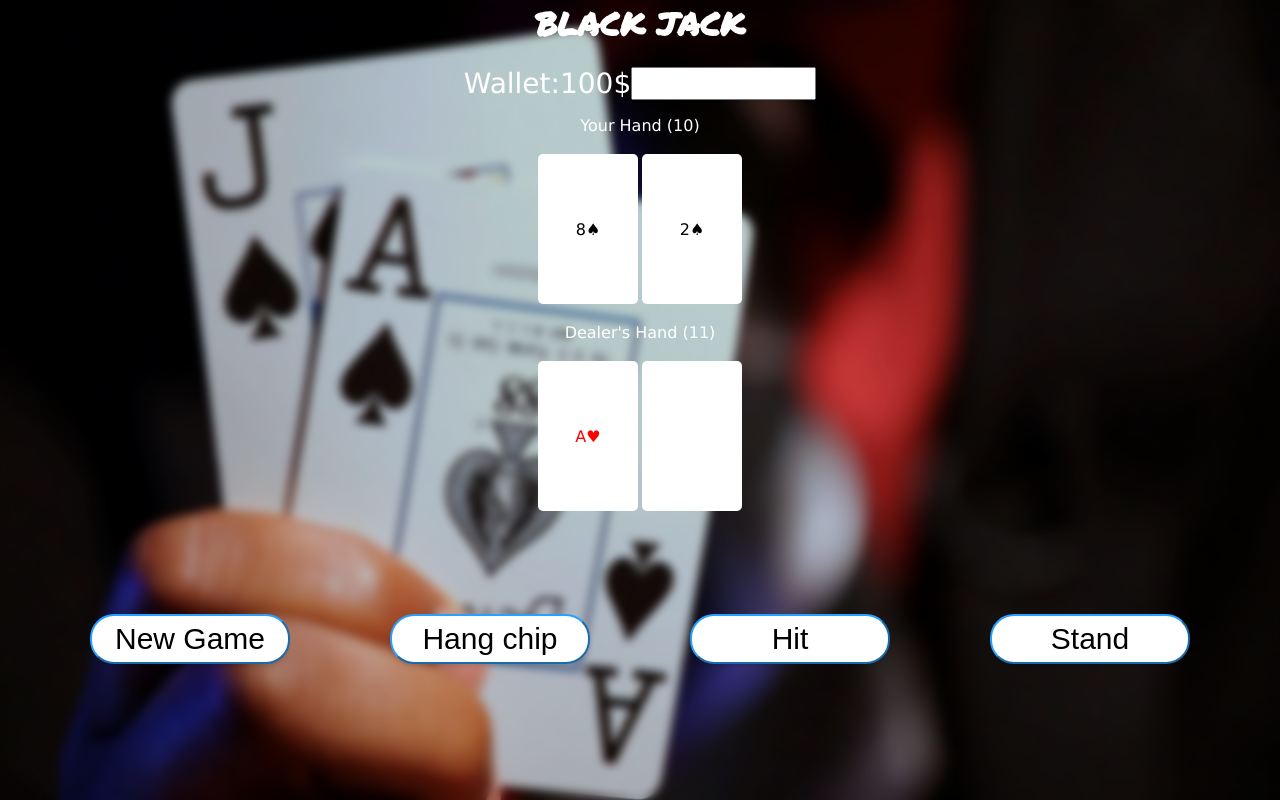
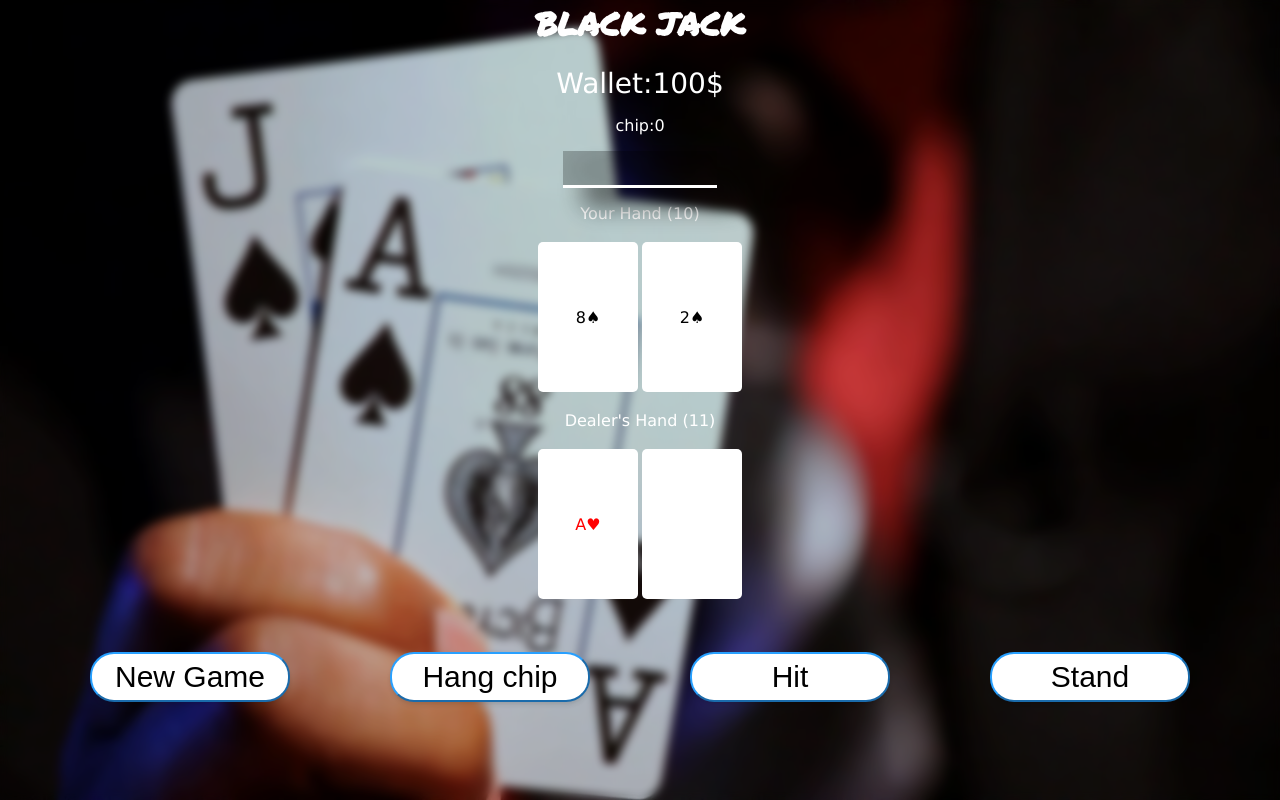
Before and after one commit to dlatldhs/BLACK-JACK, a React (Create React App) app: page / in a window 1280 px wide. Built offline with nearby package versions, Linux system fonts and the light colour scheme.

Commit message:
디자인 완성!

```diff
--- a/src/blackjack.css
+++ b/src/blackjack.css
@@ -29,7 +29,7 @@ button {
     justify-content: center;
     align-items: center;
 
-    margin-top: 100px;
+    margin-top: 50px;
 
 }
 #bottom_btn {
@@ -92,6 +92,23 @@ p {
     display: flex;
     justify-content: center;
 }
+
+input {
+    width: 150px;
+    height: auto;
+    border-top:none;
+    border-left:none;
+    border-right: none;
+    border-bottom: 3px solid white;
+    background-color: none;
+    color: white;
+    font-size: 28px;
+
+    box-shadow: 20px 20px 25px rgb(0 0 0 / 50%);
+    background-color: rgba(0,0,0,.2);
+    backdrop-filter: blur(20px)
+}
+
 #wallet {
     margin: 0 0 0 0;
     font-size: 28px;
--- a/src/components/blackJack.js
+++ b/src/components/blackJack.js
@@ -10,7 +10,7 @@ export default class Blackjack extends React.Component { // react component 사
             dealer: null,
             player: null,
             money: 0,
-            inputValue: '',
+            inputValue: 0,
             currentChip: null,
             gameOver: false,
             message: null
@@ -125,10 +125,10 @@ export default class Blackjack extends React.Component { // react component 사
         const currentChip = this.state.inputValue;
 
         if ( currentChip > this.state.money ) { // 더 많이 입력 받았을 경우
-            this.setState({ message: '돈이 부족해용' });
+            this.setState({ message: '돈이 부족합니다.' });
         }
         else if ( currentChip % 1 !==0 ) { // 숫자가 아닌 것들 입력 받을 경우
-            this.setState({ message: '숫자만 넣어주세용' });
+            this.setState({ message: '숫자만 입력해주세요.' });
         }
         else {
             const money = this.state.money - currentChip;
@@ -314,10 +314,11 @@ export default class Blackjack extends React.Component { // react component 사
       <div className="contents">
         <Header />
           {/* 에러 부분 */}
+          <p id="wallet">Wallet:{ this.state.money }$</p>
+          <p id="chip">chip:{ !this.state.currentChip ? 0 : this.state.currentChip }</p>
           {
             !this.state.currentChip ?
             <div className="input-bet">
-                <p id="wallet">Wallet:{ this.state.money }$</p>
                 <input autocomplete="off" type="text" name="bet" placeholder="" value={this.state.inputValue} onChange={this.inputChange.bind(this)}/>
             </div>
             : null
```
